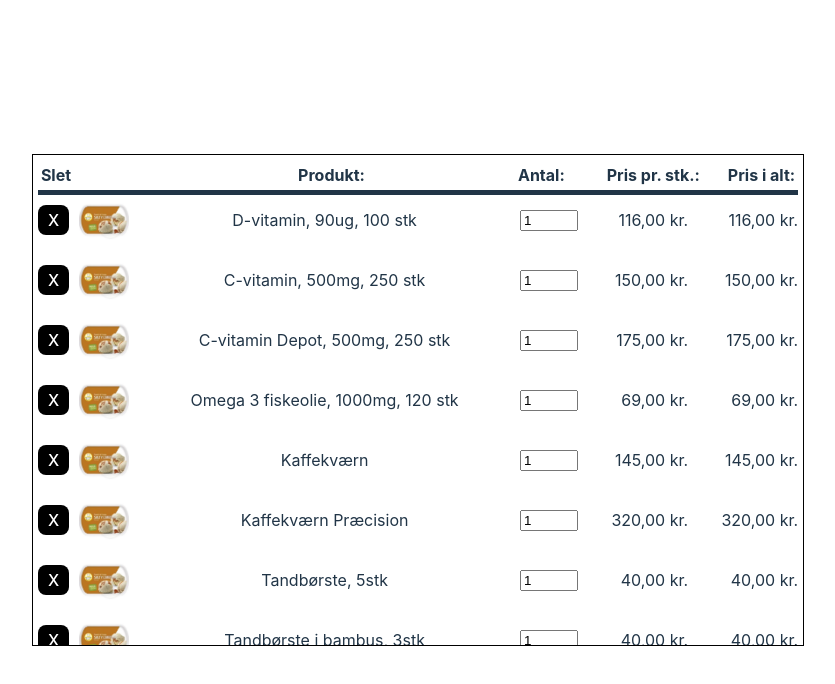
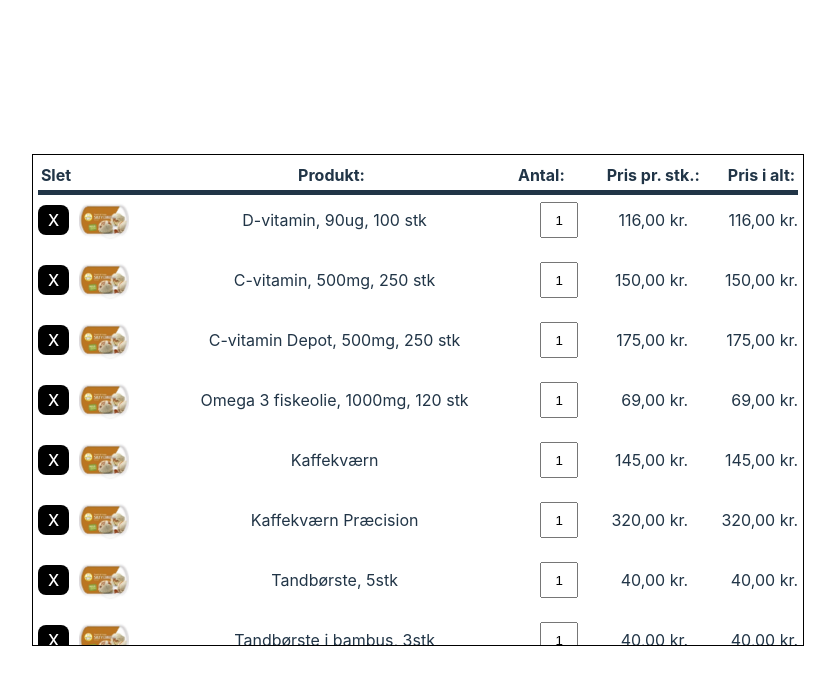
Before and after one commit to Gustavclausen1804/frontend_webtechnology_course, a React (Vite) app: page / in a window 1280 px wide. Shown: the top 684 px of the page, without its empty margins (222-1057 px from the left). Built offline with nearby package versions, Linux system fonts and the light colour scheme.

Commit message:
Delete and antal

```diff
--- a/src/CartList.tsx
+++ b/src/CartList.tsx
@@ -1,13 +1,21 @@
 import React from 'react';
 import { CartItem  } from './types';
 import ProductItem from './ProductItem';
+import { useState } from 'react';
 
 type CartListProps = {
     items: CartItem[];
 };
 
 
+
 const CartList: React.FC<CartListProps> = ({ items }) => {
+  const [itemList, setItemList] = useState(items);
+
+  function delteItem(id: string){
+    setItemList(itemList.filter(item => item.product.name != id));
+  }
+
   return (
 
         <div className="frame">
@@ -22,13 +30,14 @@ const CartList: React.FC<CartListProps> = ({ items }) => {
           </table>
 
         <div>
-        {items.map((item, index) => (
+        {itemList.map((item, index) => (
           console.log(index),
           <ProductItem
             key={item.product.id}
             image='src\assets\easis-is.jpg' //TODO: produkterne har faktisk ikke billeder lige nu.
             name={item.product.name}
             price={item.product.price}
+            onClickDelete={delteItem}
             // Placeholder functions for now, you will replace them with actual implementations later
           />
         ))}
--- a/src/ProductItem.tsx
+++ b/src/ProductItem.tsx
@@ -5,9 +5,10 @@ interface ProductItemProps {
   image: string;
   name: string;
   price: number;
+  onClickDelete: any;
 }
 
-const ProductItem: React.FC<ProductItemProps> = ({ image, name, price }) => {
+const ProductItem: React.FC<ProductItemProps> = ({ image, name, price, onClickDelete }) => {
   const [amount, setAmount] = useState(1);
 
   const handleAmountChange = (event: React.ChangeEvent<HTMLInputElement>) => {
@@ -23,11 +24,11 @@ const ProductItem: React.FC<ProductItemProps> = ({ image, name, price }) => {
 
 
     <div className="product-item">
-      <button className="delete-btn" onClick={lambda => console.log("you deleted " + name)}>X</button>
+      <button className="delete-btn" onClick={() => onClickDelete(name)}>X</button>
       <img src={image} alt={name} className="product-image" />
       <span className="product-name">{name}</span>
       <input
-        type="number"
+        type="text"
         className="product-amount"
         value={amount}
         onChange={handleAmountChange}
--- a/src/container.css
+++ b/src/container.css
@@ -24,7 +24,9 @@
 }
 
 .product-amount {
-    width: 50px;
+    width: 30px;
+    height: 30px;
+    text-align: center;
 }
 
 .product-price {
```
Lines whose indentation alone changed are shown as unchanged.
